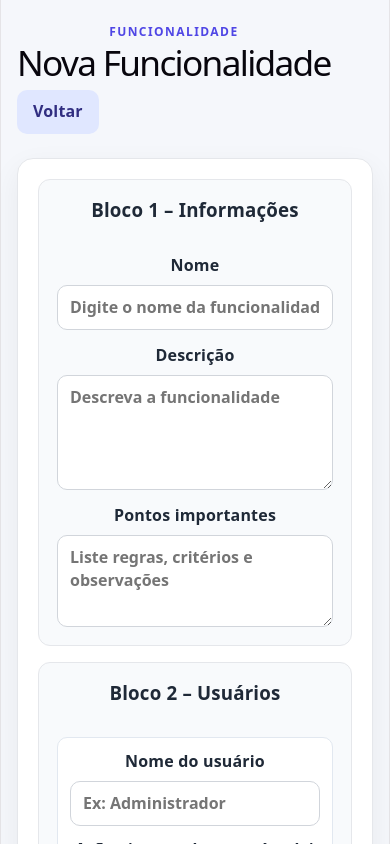
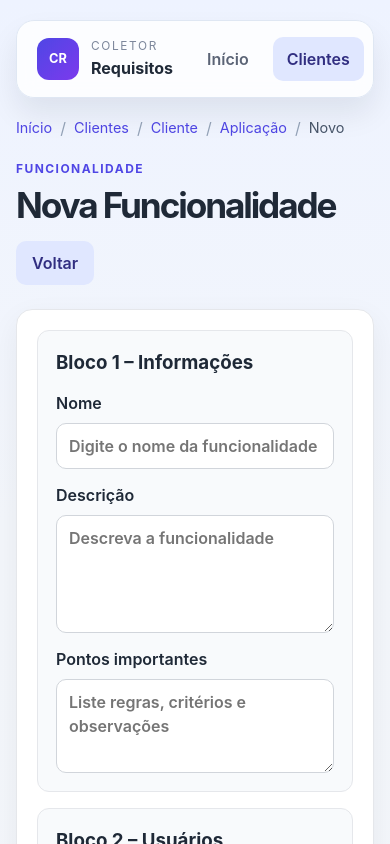
Before and after one commit to adaejbr/coletor-requisitos-software, a React (Vite) app in the folder coletor-requisitos-software/: page /clientes/1/aplicacoes/1/funcionalidades/nova in a window 390 px wide. Shown: the top 844 px of the page. Built offline with nearby package versions, Linux system fonts and the light colour scheme; what @react-pdf/renderer would draw is missing.

Commit message:
Melhorando navegação e responsividade para telas maiores que 1280px

```diff
--- a/coletor-requisitos-software/src/App.css
+++ b/coletor-requisitos-software/src/App.css
@@ -1,12 +1,77 @@
 .app-shell {
   min-height: 100vh;
-  padding: 32px;
-  background: #f5f7fb;
-  color: #1f2937;
+  max-width: 1440px;
+  margin: 0 auto;
+  padding: 24px 28px 48px;
+  color: var(--text);
+}
+
+.topbar {
+  display: flex;
+  align-items: center;
+  justify-content: space-between;
+  gap: 20px;
+  max-width: 1200px;
+  margin: 0 auto 18px;
+  padding: 16px 20px;
+  border: 1px solid var(--border);
+  border-radius: 18px;
+  background: rgba(255, 255, 255, 0.82);
+  backdrop-filter: blur(8px);
+  box-shadow: 0 16px 30px var(--shadow);
+}
+
+.brand-block {
+  display: flex;
+  align-items: center;
+  gap: 12px;
+}
+
+.brand-mark {
+  display: grid;
+  place-items: center;
+  width: 42px;
+  height: 42px;
+  border-radius: 12px;
+  background: linear-gradient(135deg, var(--primary), #7c3aed);
+  color: #fff;
+  font-size: 0.8rem;
+  font-weight: 700;
+}
+
+.brand-label {
+  font-size: 0.74rem;
+  letter-spacing: 0.14em;
+  text-transform: uppercase;
+  color: var(--text-muted);
+}
+
+.topnav {
+  display: flex;
+  align-items: center;
+  gap: 10px;
+}
+
+.nav-link {
+  display: inline-flex;
+  align-items: center;
+  justify-content: center;
+  padding: 10px 14px;
+  border-radius: 10px;
+  text-decoration: none;
+  color: var(--text-soft);
+  font-weight: 600;
+  transition: all 0.2s ease;
+}
+
+.nav-link:hover,
+.nav-link.active {
+  background: var(--primary-soft);
+  color: var(--primary-strong);
 }
 
 .page {
-  max-width: 1100px;
+  max-width: 1200px;
   margin: 0 auto;
 }
 
@@ -55,6 +120,42 @@ h3 {
   border-radius: 16px;
   padding: 20px;
   box-shadow: 0 10px 30px rgba(15, 23, 42, 0.06);
+}
+
+.home-page {
+  display: grid;
+  gap: 24px;
+}
+
+.home-header {
+  display: grid;
+  gap: 8px;
+}
+
+.hub-grid {
+  display: grid;
+  grid-template-columns: repeat(auto-fit, minmax(260px, 1fr));
+  gap: 20px;
+}
+
+.home-card {
+  display: grid;
+  gap: 18px;
+  align-content: start;
+}
+
+.home-card-icon {
+  display: grid;
+  place-items: center;
+  width: 56px;
+  height: 56px;
+  border-radius: 14px;
+  background: #eef2ff;
+  font-size: 1.8rem;
+}
+
+.home-link {
+  width: fit-content;
 }
 
 .form-card {
@@ -166,6 +267,42 @@ textarea {
   text-align: center;
 }
 
+.breadcrumb-bar {
+  max-width: 1100px;
+  margin: 0 auto 20px;
+}
+
+.breadcrumb-list {
+  display: flex;
+  flex-wrap: wrap;
+  align-items: center;
+  gap: 8px;
+  padding: 0;
+  margin: 0;
+  list-style: none;
+  color: #475569;
+}
+
+.breadcrumb-item {
+  display: inline-flex;
+  align-items: center;
+}
+
+.breadcrumb-link,
+.breadcrumb-current {
+  font-size: 0.9rem;
+}
+
+.breadcrumb-link {
+  color: #4f46e5;
+  text-decoration: none;
+}
+
+.breadcrumb-separator {
+  margin-left: 8px;
+  color: #94a3b8;
+}
+
 .toast {
   position: fixed;
   right: 24px;
--- a/coletor-requisitos-software/src/App.tsx
+++ b/coletor-requisitos-software/src/App.tsx
@@ -1,28 +1,65 @@
-import { Navigate, Route, Routes } from 'react-router-dom'
+import { NavLink, Navigate, Route, Routes } from 'react-router-dom'
+import { Breadcrumbs } from './components/Breadcrumbs'
+import HomePage from './pages/HomePage'
 import ClientesPage from './pages/ClientesPage'
+import DetalhesAplicacaoPage from './pages/DetalhesAplicacaoPage'
+import DetalhesClientePage from './pages/DetalhesClientePage'
+import EditarFuncionalidadePage from './pages/EditarFuncionalidadePage'
+import NovaAplicacaoPage from './pages/NovaAplicacaoPage'
+import NovaFuncionalidadePage from './pages/NovaFuncionalidadePage'
 import NovoClientePage from './pages/NovoClientePage'
-import DetalhesClientePage from './pages/DetalhesClientePage'
-import NovaAplicacaoPage from './pages/NovaAplicacaoPage'
-import DetalhesAplicacaoPage from './pages/DetalhesAplicacaoPage'
-import NovaFuncionalidadePage from './pages/NovaFuncionalidadePage'
-import EditarFuncionalidadePage from './pages/EditarFuncionalidadePage'
 import VisualizarFuncionalidadePage from './pages/VisualizarFuncionalidadePage'
 import './App.css'
 
 function App() {
   return (
     <main className="app-shell">
+      <header className="topbar">
+        <div className="brand-block">
+          <span className="brand-mark">CR</span>
+          <div>
+            <p className="brand-label">Coletor</p>
+            <strong>Requisitos</strong>
+          </div>
+        </div>
+
+        <nav className="topnav" aria-label="Navegação principal">
+          <NavLink to="/" className={({ isActive }) => `nav-link ${isActive ? 'active' : ''}`}>
+            Início
+          </NavLink>
+          <NavLink to="/clientes" className={({ isActive }) => `nav-link ${isActive ? 'active' : ''}`}>
+            Clientes
+          </NavLink>
+        </nav>
+      </header>
+
+      <Breadcrumbs />
       <Routes>
-        <Route path="/" element={<ClientesPage />} />
-        <Route path="/clientes/novo" element={<NovoClientePage />} />
-        <Route path="/clientes/:clienteId/editar" element={<NovoClientePage />} />
-        <Route path="/clientes/:clienteId" element={<DetalhesClientePage />} />
-        <Route path="/clientes/:clienteId/aplicacoes/nova" element={<NovaAplicacaoPage />} />
-        <Route path="/clientes/:clienteId/aplicacoes/:aplicacaoId/editar" element={<NovaAplicacaoPage />} />
-        <Route path="/clientes/:clienteId/aplicacoes/:aplicacaoId" element={<DetalhesAplicacaoPage />} />
-        <Route path="/clientes/:clienteId/aplicacoes/:aplicacaoId/funcionalidades/nova" element={<NovaFuncionalidadePage />} />
-        <Route path="/clientes/:clienteId/aplicacoes/:aplicacaoId/funcionalidades/:funcionalidadeId/editar" element={<EditarFuncionalidadePage />} />
-        <Route path="/clientes/:clienteId/aplicacoes/:aplicacaoId/funcionalidades/:funcionalidadeId/visualizar" element={<VisualizarFuncionalidadePage />} />
+        <Route path="/" element={<HomePage />} />
+
+        <Route path="/clientes">
+          <Route path="" element={<ClientesPage />} />
+          <Route path="novo" element={<NovoClientePage />} />
+          <Route path=":clienteId">
+            <Route index element={<DetalhesClientePage />} />
+            <Route path="editar" element={<NovoClientePage />} />
+            <Route path="aplicacoes">
+              <Route path="nova" element={<NovaAplicacaoPage />} />
+              <Route path=":aplicacaoId">
+                <Route index element={<DetalhesAplicacaoPage />} />
+                <Route path="editar" element={<NovaAplicacaoPage />} />
+                <Route path="funcionalidades">
+                  <Route path="nova" element={<NovaFuncionalidadePage />} />
+                  <Route path=":funcionalidadeId">
+                    <Route path="editar" element={<EditarFuncionalidadePage />} />
+                    <Route path="visualizar" element={<VisualizarFuncionalidadePage />} />
+                  </Route>
+                </Route>
+              </Route>
+            </Route>
+          </Route>
+        </Route>
+
         <Route path="*" element={<Navigate to="/" replace />} />
       </Routes>
     </main>
--- /dev/null
+++ b/coletor-requisitos-software/src/components/Breadcrumbs.tsx
@@ -0,0 +1,100 @@
+import { Link, useLocation } from 'react-router-dom'
+
+type BreadcrumbItem = {
+  label: string
+  to: string
+}
+
+const buildBreadcrumbs = (pathname: string): BreadcrumbItem[] => {
+  const segments = pathname.split('/').filter(Boolean)
+
+  if (segments.length === 0) {
+    return [{ label: 'Início', to: '/' }]
+  }
+
+  const breadcrumbs: BreadcrumbItem[] = [{ label: 'Início', to: '/' }]
+  let currentPath = ''
+
+  for (const [index, segment] of segments.entries()) {
+    currentPath += `/${segment}`
+
+    if (segment === 'clientes') {
+      breadcrumbs.push({ label: 'Clientes', to: currentPath })
+      continue
+    }
+
+    if (segment === 'novo') {
+      breadcrumbs.push({ label: 'Novo', to: currentPath })
+      continue
+    }
+
+    if (segment === 'editar') {
+      breadcrumbs.push({ label: 'Editar', to: currentPath })
+      continue
+    }
+
+    if (segment === 'visualizar') {
+      breadcrumbs.push({ label: 'Visualizar', to: currentPath })
+      continue
+    }
+
+    if (segment === 'nova') {
+      breadcrumbs.push({ label: 'Novo', to: currentPath })
+      continue
+    }
+
+    if (index === 1 && segment !== 'clientes') {
+      breadcrumbs.push({ label: 'Cliente', to: currentPath })
+      continue
+    }
+
+    if (index === 3 && segment !== 'aplicacoes') {
+      breadcrumbs.push({ label: 'Aplicação', to: currentPath })
+      continue
+    }
+
+    if (index === 5 && segment !== 'funcionalidades') {
+      breadcrumbs.push({ label: 'Funcionalidade', to: currentPath })
+    }
+  }
+
+  return breadcrumbs
+}
+
+export function Breadcrumbs() {
+  const location = useLocation()
+  const items = buildBreadcrumbs(location.pathname)
+
+  if (items.length === 1 && items[0].to === '/') {
+    return null
+  }
+
+  return (
+    <nav aria-label="Breadcrumb" className="breadcrumb-bar">
+      <ol className="breadcrumb-list">
+        {items.map((item, index) => {
+          const isCurrent = index === items.length - 1
+
+          return (
+            <li key={`${item.to}-${index}`} className="breadcrumb-item">
+              {!isCurrent ? (
+                <>
+                  <Link to={item.to} className="breadcrumb-link">
+                    {item.label}
+                  </Link>
+                  <span aria-hidden="true" className="breadcrumb-separator">
+                    /
+                  </span>
+                </>
+              ) : (
+                <span aria-current="page" className="breadcrumb-current">
+                  {item.label}
+                </span>
+              )}
+            </li>
+          )
+        })}
+      </ol>
+    </nav>
+  )
+}
--- /dev/null
+++ b/coletor-requisitos-software/src/components/ToastProvider.tsx
@@ -0,0 +1,57 @@
+import {
+  createContext,
+  useCallback,
+  useContext,
+  useEffect,
+  useMemo,
+  useState,
+  type ReactNode,
+} from 'react'
+
+type ToastContextValue = {
+  showToast: (message: string) => void
+  hideToast: () => void
+}
+
+const ToastContext = createContext<ToastContextValue | null>(null)
+
+export function ToastProvider({ children }: { children: ReactNode }) {
+  const [toast, setToast] = useState<string | null>(null)
+
+  useEffect(() => {
+    if (!toast) return
+
+    const timer = window.setTimeout(() => setToast(null), 2600)
+    return () => window.clearTimeout(timer)
+  }, [toast])
+
+  const showToast = useCallback((message: string) => {
+    setToast(message)
+  }, [])
+
+  const hideToast = useCallback(() => {
+    setToast(null)
+  }, [])
+
+  const value = useMemo<ToastContextValue>(
+    () => ({ showToast, hideToast }),
+    [showToast, hideToast],
+  )
+
+  return (
+    <ToastContext.Provider value={value}>
+      {children}
+      {toast && <div className="toast">{toast}</div>}
+    </ToastContext.Provider>
+  )
+}
+
+export function useToast() {
+  const context = useContext(ToastContext)
+
+  if (!context) {
+    throw new Error('useToast must be used within a ToastProvider')
+  }
+
+  return context
+}
--- a/coletor-requisitos-software/src/index.css
+++ b/coletor-requisitos-software/src/index.css
@@ -1,111 +1,77 @@
 :root {
-  --text: #6b6375;
-  --text-h: #08060d;
-  --bg: #fff;
-  --border: #e5e4e7;
-  --code-bg: #f4f3ec;
-  --accent: #aa3bff;
-  --accent-bg: rgba(170, 59, 255, 0.1);
-  --accent-border: rgba(170, 59, 255, 0.5);
-  --social-bg: rgba(244, 243, 236, 0.5);
-  --shadow:
-    rgba(0, 0, 0, 0.1) 0 10px 15px -3px, rgba(0, 0, 0, 0.05) 0 4px 6px -2px;
-
-  --sans: system-ui, 'Segoe UI', Roboto, sans-serif;
-  --heading: system-ui, 'Segoe UI', Roboto, sans-serif;
-  --mono: ui-monospace, Consolas, monospace;
-
-  font: 18px/145% var(--sans);
-  letter-spacing: 0.18px;
-  color-scheme: light dark;
-  color: var(--text);
-  background: var(--bg);
+  font-family: Inter, 'Segoe UI', Roboto, sans-serif;
+  line-height: 1.5;
+  font-weight: 400;
+  color: #1f2937;
+  background: #f3f6fb;
   font-synthesis: none;
   text-rendering: optimizeLegibility;
   -webkit-font-smoothing: antialiased;
   -moz-osx-font-smoothing: grayscale;
 
-  @media (max-width: 1024px) {
-    font-size: 16px;
-  }
+  --bg-page: #f3f6fb;
+  --bg-surface: #ffffff;
+  --bg-surface-alt: #eef2ff;
+  --bg-strong: #1e1b4b;
+  --primary: #4f46e5;
+  --primary-strong: #312e81;
+  --primary-soft: #e0e7ff;
+  --border: #dfe7f3;
+  --text: #1f2937;
+  --text-soft: #5b6476;
+  --text-muted: #7c879b;
+  --shadow: rgba(15, 23, 42, 0.08);
+  --success: #0f766e;
+  --danger: #b91c1c;
 }
 
-@media (prefers-color-scheme: dark) {
-  :root {
-    --text: #9ca3af;
-    --text-h: #f3f4f6;
-    --bg: #16171d;
-    --border: #2e303a;
-    --code-bg: #1f2028;
-    --accent: #c084fc;
-    --accent-bg: rgba(192, 132, 252, 0.15);
-    --accent-border: rgba(192, 132, 252, 0.5);
-    --social-bg: rgba(47, 48, 58, 0.5);
-    --shadow:
-      rgba(0, 0, 0, 0.4) 0 10px 15px -3px, rgba(0, 0, 0, 0.25) 0 4px 6px -2px;
-  }
-
-  #social .button-icon {
-    filter: invert(1) brightness(2);
-  }
+* {
+  box-sizing: border-box;
 }
 
-#root {
-  width: 1126px;
-  max-width: 100%;
-  margin: 0 auto;
-  text-align: center;
-  border-inline: 1px solid var(--border);
-  min-height: 100svh;
-  display: flex;
-  flex-direction: column;
-  box-sizing: border-box;
+html {
+  background: var(--bg-page);
 }
 
 body {
   margin: 0;
+  min-width: 320px;
+  min-height: 100vh;
+  background: linear-gradient(180deg, #eef3ff 0%, #f3f6fb 28%, #f5f7fb 100%);
+  color: var(--text);
+}
+
+#root {
+  min-height: 100vh;
+}
+
+button,
+input,
+select,
+textarea {
+  font: inherit;
 }
 
 h1,
-h2 {
-  font-family: var(--heading);
-  font-weight: 500;
-  color: var(--text-h);
-}
-
-h1 {
-  font-size: 56px;
-  letter-spacing: -1.68px;
-  margin: 32px 0;
-  @media (max-width: 1024px) {
-    font-size: 36px;
-    margin: 20px 0;
-  }
-}
-h2 {
-  font-size: 24px;
-  line-height: 118%;
-  letter-spacing: -0.24px;
-  margin: 0 0 8px;
-  @media (max-width: 1024px) {
-    font-size: 20px;
-  }
-}
+h2,
+h3,
 p {
   margin: 0;
 }
 
-code,
-.counter {
-  font-family: var(--mono);
-  display: inline-flex;
-  border-radius: 4px;
-  color: var(--text-h);
+h1 {
+  font-size: clamp(2.1rem, 3vw, 3rem);
+  line-height: 1.1;
+  letter-spacing: -0.06em;
+  color: var(--text);
 }
 
-code {
-  font-size: 15px;
-  line-height: 135%;
-  padding: 4px 8px;
-  background: var(--code-bg);
+h2 {
+  font-size: clamp(1.3rem, 1.8vw, 1.8rem);
+  line-height: 1.2;
+  color: var(--text);
 }
+
+p {
+  color: var(--text-soft);
+}
--- a/coletor-requisitos-software/src/main.tsx
+++ b/coletor-requisitos-software/src/main.tsx
@@ -3,6 +3,7 @@ import { createRoot } from 'react-dom/client'
 import { BrowserRouter } from 'react-router-dom'
 import './index.css'
 import App from './App.tsx'
+import { ToastProvider } from './components/ToastProvider'
 import { storageService } from './services/storageService'
 import { seedClientes } from './services/seed'
 
@@ -16,7 +17,9 @@ async function bootstrap() {
   createRoot(document.getElementById('root')!).render(
     <StrictMode>
       <BrowserRouter>
-        <App />
+        <ToastProvider>
+          <App />
+        </ToastProvider>
       </BrowserRouter>
     </StrictMode>,
   )
--- /dev/null
+++ b/coletor-requisitos-software/src/pages/HomePage.tsx
@@ -0,0 +1,25 @@
+import { Link } from 'react-router-dom'
+
+export default function HomePage() {
+  return (
+    <section className="page home-page">
+      <div className="home-header">
+        <p className="eyebrow">Hub</p>
+        <h1>Funcionalidades</h1>
+      </div>
+
+      <div className="hub-grid">
+        <article className="info-card home-card">
+          <div className="home-card-icon">👥</div>
+          <div>
+            <h2>Clientes</h2>
+            <p>Gerencie clientes, aplicações e requisitos do projeto.</p>
+          </div>
+          <Link to="/clientes" className="primary-button home-link">
+            Acessar
+          </Link>
+        </article>
+      </div>
+    </section>
+  )
+}
```
Also changed, not shown: coletor-requisitos-software/src/pages/ClientesPage.tsx (+12 -3 lines), coletor-requisitos-software/src/pages/DetalhesAplicacaoPage.tsx (+17 -23 lines), coletor-requisitos-software/src/pages/NovaAplicacaoPage.tsx (+9 -0 lines), coletor-requisitos-software/src/pages/NovoClientePage.tsx (+9 -0 lines).
